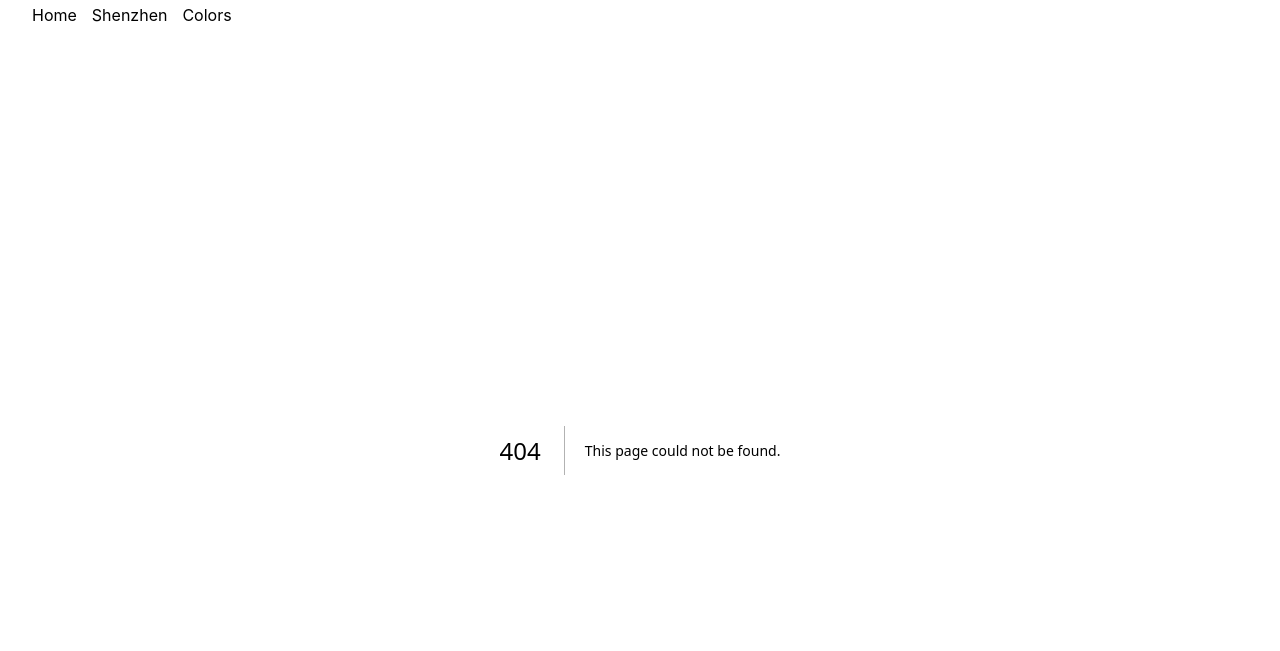
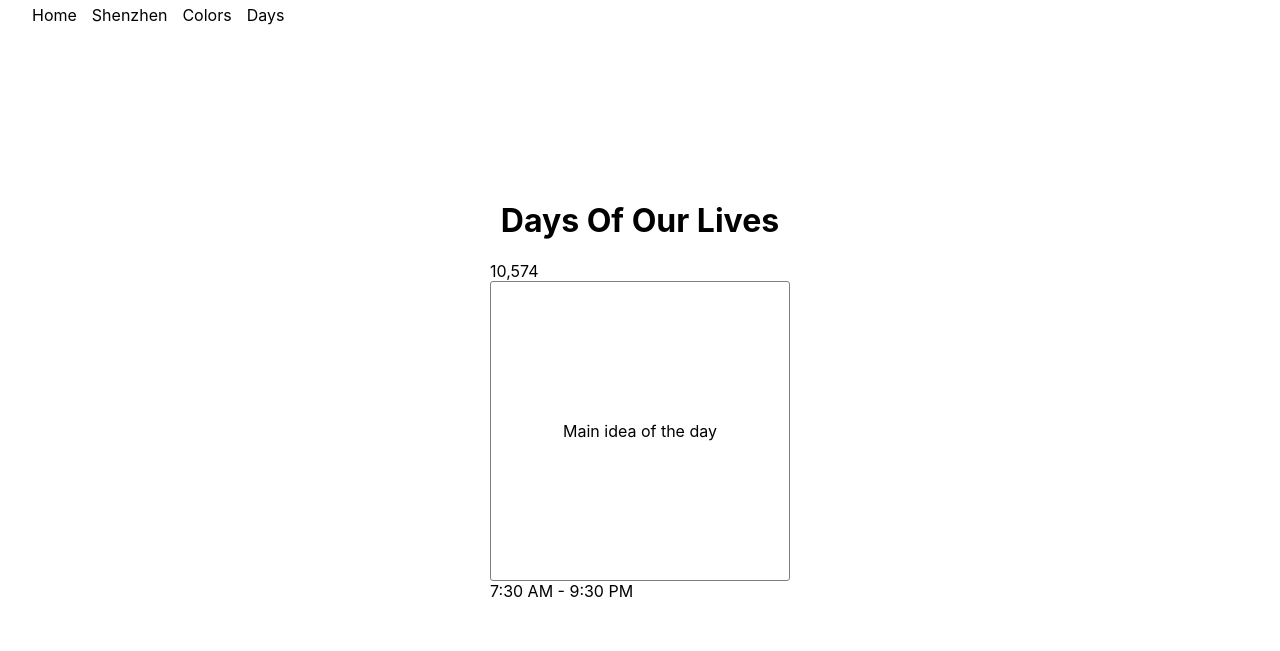
Before and after one commit to urbanobaz/playground, a Next.js app: page /daysOfOurLives in a window 1280 px wide. Before the commit this address had no page. Shown: the top 651 px of the page. Built offline with nearby package versions, Linux system fonts and the light colour scheme; a web font is replaced by a local one.

Commit message:
Refactoring

```diff
--- a/components/navbar/Navbar.tsx
+++ b/components/navbar/Navbar.tsx
@@ -7,6 +7,7 @@ const Navbar = () => {
       <Link href='/' className={styles.link}>Home</Link>
       <Link href='/shenzhen' className={styles.link}>Shenzhen</Link>
       <Link href='/colors' className={styles.link}>Colors</Link>
+      <Link href='/daysOfOurLives' className={styles.link}>Days</Link>
     </nav>
   )
 
--- /dev/null
+++ b/pages/daysOfOurLives/Days.module.scss
@@ -0,0 +1,22 @@
+.dayText {
+    align-items: flex-start;
+    width: 300px;
+    margin: 0;
+}
+
+.day {
+    display: flex;
+    flex-direction: column;
+    align-items: center;
+    justify-content: center;
+    border: 1px solid grey;
+    height: 300px;
+    width: 300px;
+    border-radius: 3px;
+}
+
+.timeText {
+    align-items: flex-start;
+    width: 300px;
+    margin: 0;
+}
--- /dev/null
+++ b/pages/daysOfOurLives/index.tsx
@@ -0,0 +1,15 @@
+import styles from './Days.module.scss';
+
+const Days: React.FC = () => {
+    return (<>
+            <h1 className={styles.title}>Days Of Our Lives</h1>
+            <p className={styles.dayText}>10,574</p>
+            <div className={styles.day}>
+                <p>Main idea of the day</p>
+            </div>
+            <p className={styles.timeText}>7:30 AM - 9:30 PM</p>
+        </>
+    )
+}
+
+export default Days;
--- a/pages/shenzhen/Shenzhen.module.scss
+++ b/pages/shenzhen/Shenzhen.module.scss
@@ -1,3 +1,8 @@
 .bigText {
   font-size: 1.5em;
 }
+
+.middle {
+  display: flex;
+  align-items: center;
+}
--- a/styles/Home.module.css
+++ b/styles/Home.module.css
@@ -100,10 +100,10 @@
 }
 
 .colorBlock {
-  height: 80px;
-  width: 80px;
+  height: 70px;
+  width: 70px;
   border-radius: 5px;
-  margin: 5px;
+  margin: 10px;
   transition: 0.2s;
 }
 
```
Also changed, not shown: pages/shenzhen/AxisBottom.jsx (added, +13 -0 lines), pages/shenzhen/AxisLeft.jsx (added, +20 -0 lines), pages/shenzhen/index.js (+15 -44 lines), pages/shenzhen/useData.js (added, +22 -0 lines), 1 other file (tests, documents, lock files or other folders).
